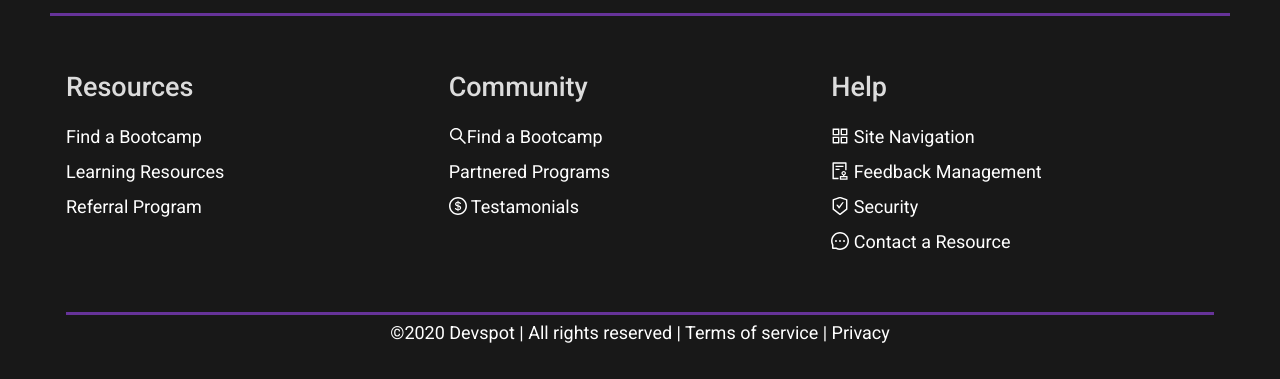
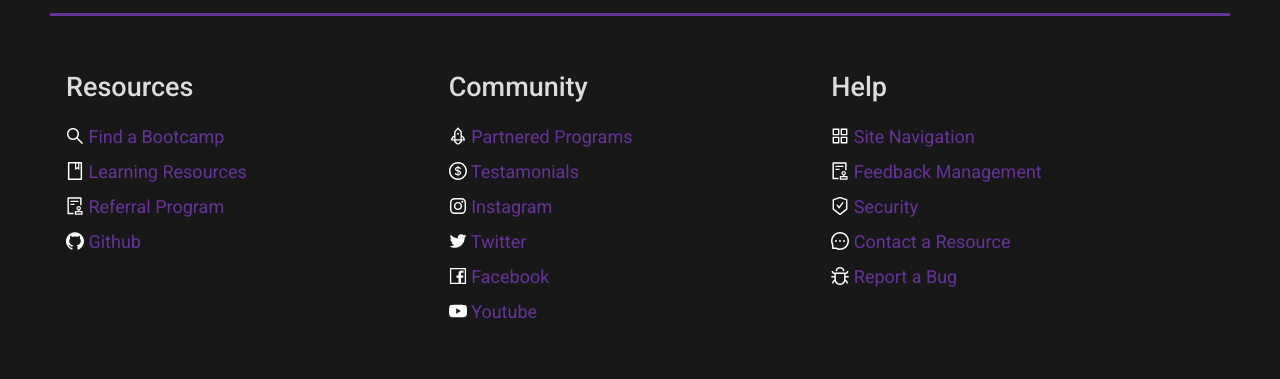
Before and after one commit to torqie/DevSpot, a React (Create React App) app in the folder client/: page /news-feed in a window 1280 px wide. Shown: the part 411-790 px from the top of the page. Built offline with nearby package versions, Linux system fonts and the light colour scheme; no server answers; sample sign-in values are in the browser's storage.

Commit message:
finished styling

```diff
--- a/client/src/components/Footer/Footer.css
+++ b/client/src/components/Footer/Footer.css
@@ -32,6 +32,16 @@ ul {
     border-top: solid #663399;
 }
 
-h2 {
+
+
+.list-unstyled1:hover .header1 {
     color: orange;
-}
+  }
+
+.list-unstyled2:hover .header2 {
+    color: yellow;
+  }
+
+.list-unstyled3:hover .header3 {
+    color: green;
+  }
--- a/client/src/components/Footer/footer.js
+++ b/client/src/components/Footer/footer.js
@@ -7,6 +7,14 @@ import { DollarCircleOutlined } from '@ant-design/icons';
 import { SafetyCertificateOutlined } from '@ant-design/icons';
 import { MessageOutlined } from '@ant-design/icons';
 import { AuditOutlined } from '@ant-design/icons';
+import { BugOutlined } from '@ant-design/icons';
+import { InstagramOutlined } from '@ant-design/icons';
+import { GithubFilled } from '@ant-design/icons';
+import { YoutubeFilled } from '@ant-design/icons';
+import { TwitterOutlined } from '@ant-design/icons';
+import { FacebookOutlined } from '@ant-design/icons';
+import { RocketOutlined } from '@ant-design/icons';
+import { BookOutlined } from '@ant-design/icons';
 
 
 const Footer = () => {
@@ -14,38 +22,79 @@ const Footer = () => {
         <>
             <div className="footer">
                 <section className="rc-footer-columns">
-                    <Row justify="center" style={{textAlign: "left"}}>
+                    <Row justify="center" style={{ textAlign: "left" }}>
                         <Col span={8}>
-                            <h2 className={{ textAlign: "center" }}>
+                            <ul className="list-unstyled">
+                                <h2 className="header">
                                     Resources
                                     </h2>
-                            <ul className="list-unstyled">
-                                <li>Find a Bootcamp</li>
-                                <li>Learning Resources</li>
-                                <li>Referral Program</li>
+                                        <li>
+                                            <SearchOutlined />
+                                                <a href="" title=""> Find a Bootcamp</a> </li>
+                                        <li>
+                                            <BookOutlined />
+                                                <a href="" title=""> Learning Resources</a> </li>
+                                        <li>
+                                            <AuditOutlined />
+                                                <a href="" title=""> Referral Program</a> </li>
+                                        <li>
+                                            <GithubFilled />
+                                                <a href="" title=""> Github</a> </li>
                                     </ul>
                                 </Col>
 
                         <Col span={8}>
-                            <h2 className={{ textAlign: "center" }}>
+                            <ul className="list-unstyled">
+                                <h2 className="header">
                                     Community
                                     </h2>
-                            <ul className="list-unstyled">
-                                <li><SearchOutlined />Find a Bootcamp </li>
-                                <li>Partnered Programs </li>
-                                <li><DollarCircleOutlined /> Testamonials </li>
+                                        <li>
+                                            <RocketOutlined />
+                                                <a href="" title=""> Partnered Programs </a>
+                                        </li>
+                                        <li>
+                                            <DollarCircleOutlined />
+                                                <a href="" title=""> Testamonials </a>
+                                        </li>
+                                        <li>
+                                            <InstagramOutlined />
+                                                <a href="" title=""> Instagram </a>
+                                        </li>
+                                        <li>
+                                            <TwitterOutlined />
+                                                <a href="" title=""> Twitter </a>
+                                        </li>
+                                        <li>
+                                            <FacebookOutlined />
+                                                <a href="" title=""> Facebook</a>
+                                        </li>
+                                        <li>
+                                            <YoutubeFilled />
+                                                <a href="" title=""> Youtube</a>
+                                        </li>
                                     </ul>
                                 </Col>
 
                         <Col span={8}>
-                            <h2>
+                            <ul className="list-unstyled">
+                                <h2 className="header">
                                     Help
                             </h2>
-                            <ul className="list-unstyled">
-                                <li><AppstoreOutlined /> Site Navigation </li>
-                                <li><AuditOutlined /> Feedback Management </li>
-                                <li><SafetyCertificateOutlined /> Security </li>
-                                <li><MessageOutlined /> Contact a Resource </li>
+                                <li>
+                                    <AppstoreOutlined />
+                                        <a href="" title=""> Site Navigation</a> </li>
+                                <li>
+                                    <AuditOutlined />
+                                        <a href="" title=""> Feedback Management</a> </li>
+                                <li>
+                                    <SafetyCertificateOutlined />
+                                        <a href="" title=""> Security</a>  </li>
+                                <li>
+                                    <MessageOutlined />
+                                        <a href="" title=""> Contact a Resource</a>  </li>
+                                <li>
+                                    <BugOutlined />
+                                        <a href="" title=""> Report a Bug</a> </li>
                             </ul>
                         </Col>
 
@@ -55,7 +104,7 @@ const Footer = () => {
                 <br></br>
                 <div className="col terms" >
                     <p className="col-sm">
-                        &copy;{new Date().getFullYear()} Devspot | All rights reserved | Terms of service | Privacy
+                        &copy;{new Date().getFullYear()} Devspot  |  All rights reserved  |  Terms of service  |  Privacy
                     </p>
                 </div>
 
```
Lines whose indentation alone changed are shown as unchanged.
